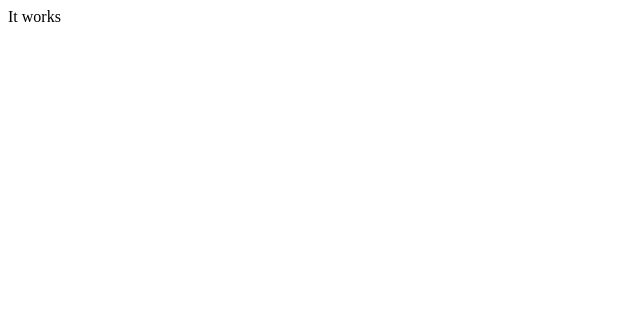
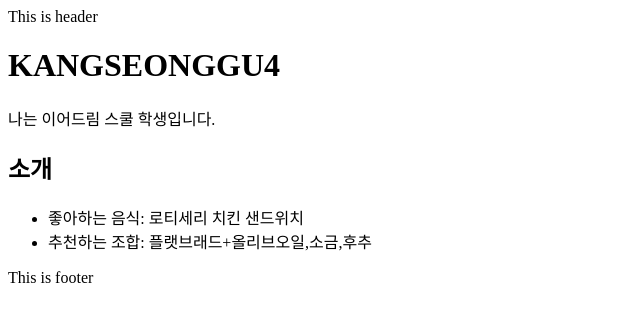
Before and after one commit to KANGSEONGGU4/KANGSEONGGU4.github.io, a plain HTML site: page index.html in a window 1280 px wide. Shown: the whole page, without its empty margins (0-640 px from the left). Drawn offline with Linux system fonts and the light colour scheme.

Commit message:
conf: body contents add

```diff
--- a/index.html
+++ b/index.html
@@ -2,8 +2,20 @@
 <html lang="ko-KR">
   <head>
     <meta charset="utf-8">
-    <title>My first Page</title>
-    <meta name="viewport" content="width=device-width, initial-scal=1.0">
+    <title>My first HTML Page</title>
+    <meta name="viewport" content="width=device-width, initial-scale=1.0">
   </head>
-  <body>It works</body>
+  <body>
+    <header>This is header</header>
+    <main class="container">
+      <h1>KANGSEONGGU4</h1>
+      <p>나는 이어드림 스쿨 학생입니다.</p>
+      <h2>소개</h2>
+      <ul>
+        <li>좋아하는 음식: 로티세리 치킨 샌드위치</li>
+        <li>추천하는 조합: 플랫브래드+올리브오일,소금,후추</li>
+      </ul>
+    </main>
+    <footer>This is footer</footer>
+  </body>
 </html>
```
